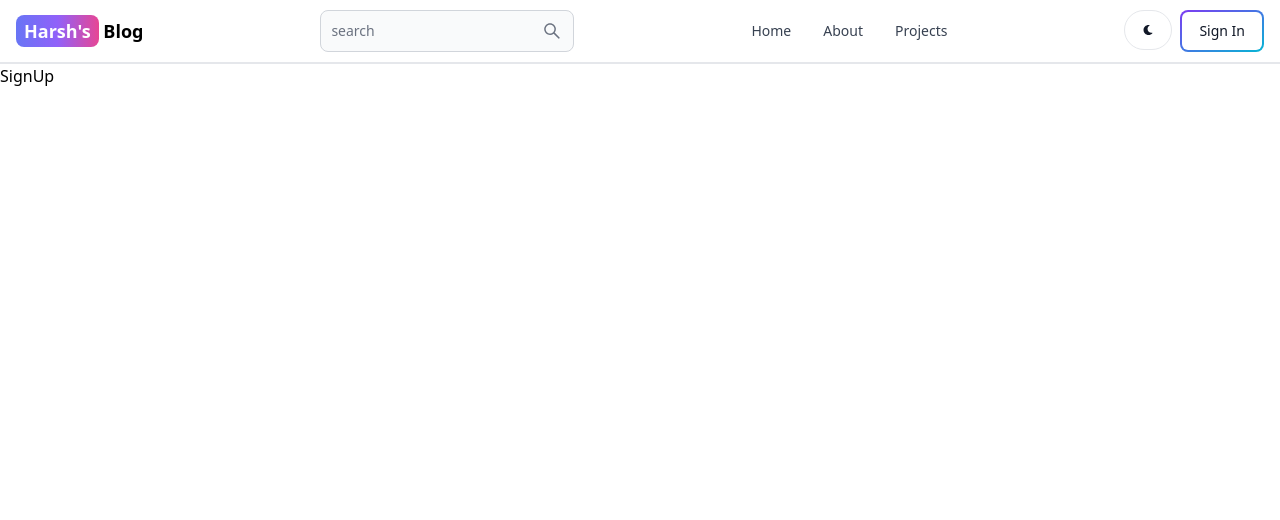
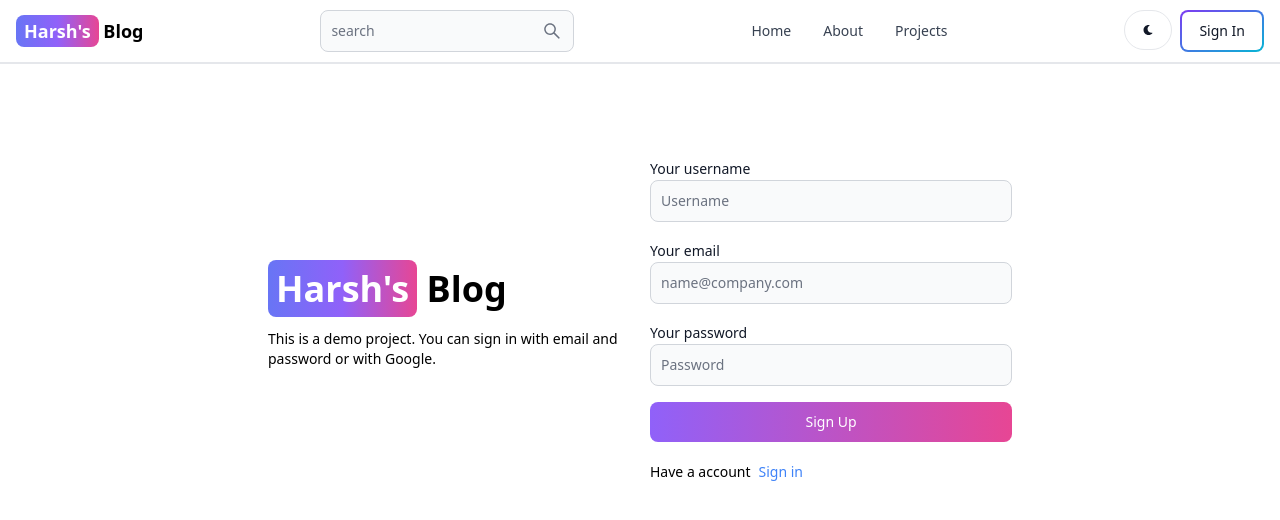
Before and after one commit to Harsh71019/mern-blog, a React app in the folder client/: page /signup in a window 1280 px wide. Shown: the top 520 px of the page. Built offline with nearby package versions, Linux system fonts and the light colour scheme; the HTML template or start-up script is replaced by a standard one.

Commit message:
complete signup page

```diff
--- a/client/src/pages/SignUp.jsx
+++ b/client/src/pages/SignUp.jsx
@@ -1,5 +1,56 @@
+import { Button, Label, TextInput } from 'flowbite-react';
+import { Link } from 'react-router-dom';
+
 const SignUp = () => {
-  return <div>SignUp</div>;
+  return (
+    <div className='min-h-screen mt-20'>
+      <div className='flex p-3 max-w-3xl mx-auto flex-col md:flex-row md:items-center gap-5'>
+        <div className='flex-1'>
+          {/* Left */}
+          <Link to='/' className='font-bold dark:text-white text-4xl'>
+            <span className='px-2 py-1 bg-gradient-to-r from-indigo-500 via-purple-500 to-pink-500 rounded-lg text-white '>
+              Harsh's
+            </span>{' '}
+            Blog
+          </Link>
+          <p className='text-sm mt-5'>
+            This is a demo project. You can sign in with email and password or
+            with Google.
+          </p>
+        </div>
+        <div className='flex-1'>
+          {/* right */}
+          <form className='flex flex-col gap-4'>
+            <div className=''>
+              <Label value='Your username'></Label>
+              <TextInput type='text' placeholder='Username' id='username' />
+            </div>
+            <div className=''>
+              <Label value='Your email'></Label>
+              <TextInput
+                type='email'
+                placeholder='name@company.com'
+                id='username'
+              />
+            </div>{' '}
+            <div className=''>
+              <Label value='Your password'></Label>
+              <TextInput type='password' placeholder='Password' id='username' />
+            </div>
+            <Button gradientDuoTone='purpleToPink' type='submit'>
+              Sign Up
+            </Button>
+          </form>
+          <div className='flex gap-2 text-sm mt-5'>
+            <span> Have a account</span>
+            <Link className='text-blue-500' to='/signin'>
+              Sign in
+            </Link>
+          </div>
+        </div>
+      </div>
+    </div>
+  );
 };
 
 export default SignUp;
```
